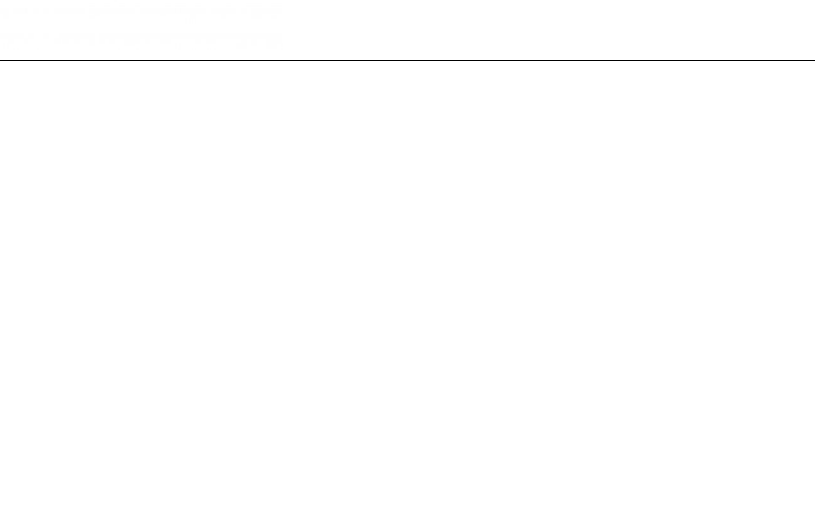
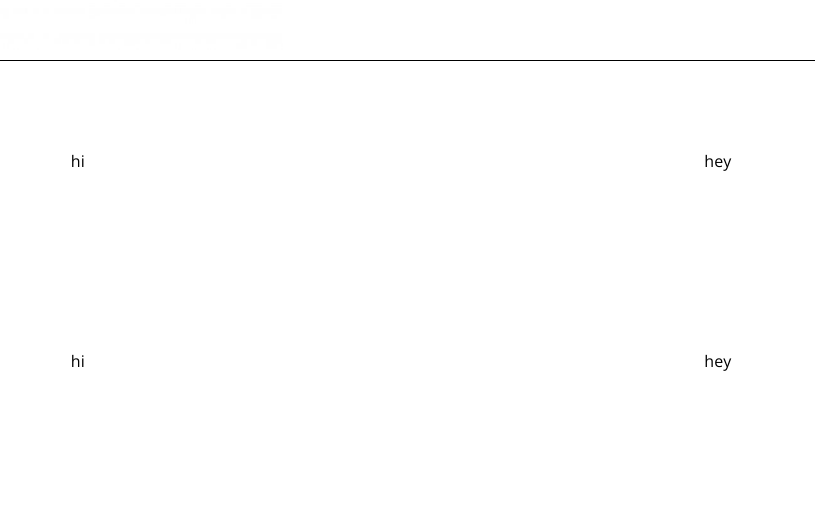
Before and after one commit to mikey-mo/mias-kitchen, a React (Create React App) app: page /about in a window 1280 px wide. Shown: the part 633-1144 px from the top of the page, without its empty margins (239-1054 px from the left). Before the commit the page ends 800 px from the top, so only its background shows below. Built offline with nearby package versions, Linux system fonts and the light colour scheme.

Commit message:
animations / other stuff

```diff
--- a/src/views/about.js
+++ b/src/views/about.js
@@ -46,10 +46,33 @@
 //   padding-bottom: 8px;
 // `;
 
-const Body = () => (
-  <section className="">
-
-  </section>
+const About = () => (
+  <div>
+    <section className="about">
+      <div className="about__column">
+        hi
+      </div>
+      <div className="about__column">
+        hey
+      </div>
+    </section>
+    <section className="about">
+      <div className="about__column">
+        hi
+      </div>
+      <div className="about__column">
+        hey
+      </div>
+    </section>
+    <section className="about">
+      <div className="about__column">
+        hi
+      </div>
+      <div className="about__column">
+        hey
+      </div>
+    </section>
+  </div>
   // <Fragment>
   //   <BodyQuote>
   //     {text.body.quote}
@@ -74,4 +97,4 @@
   // </Fragment>
 );
 
-export default Body;
+export default About;
--- a/src/views/mobile-footer.js
+++ b/src/views/mobile-footer.js
@@ -7,7 +7,11 @@
 const NavBar = () => (
   <nav className="mobile-footer">
     <div className="mobile-footer__buttons">
-      {text.navigation.routes.map((button) => <p key={button} style={{ margin: '0 14px', fontSize: '10px' }}>{button}</p>)}
+      {text.navigation.routes.map((button) =>
+        <div key={button}>
+          <p className="mobile-footer__buttons__button"  style={{ margin: '0 14px', fontSize: '10px' }}>{button}</p>
+        </div>
+      )}
     </div>
   </nav>
 );
--- a/src/views/views.scss
+++ b/src/views/views.scss
@@ -1,20 +1,66 @@
 .mobile-footer {
   width: 100%;
-  position: absolute;
+  height: 60px;
+  position: fixed;
   bottom: 0;
   z-index: 100;
+  background-color: white;
 
   &__buttons {
     border-top: 1px solid black;
-    height: 60px;
+    height: 100%;
     display: flex;
     flex-direction: row;
     justify-content: center;
     align-items: center;
     margin: 0 auto;
+
+    &__icon {
+
+    }
+
+    &__button {
+      padding: 0 20px;
+      height: 100%;
+      display: flex;
+      justify-content: center;
+      align-items: center;
+      &:active {
+        background-color: lightgray;
+      }
+    }
   }
 
   @media (min-width: 480px) {
     display: none;
   }
 }
+
+.about {
+  opacity: 0;
+  display: flex;
+  flex-direction: row;
+  justify-content: space-around;
+  width: 100%;
+  animation-name: fade-in;
+  animation-duration: 2s;
+  animation-timing-function: ease-in;
+  animation-fill-mode:forwards;
+
+  &__column {
+    display: flex;
+    flex-direction: column;
+    justify-content: center;
+    align-items: center;
+    height: 200px;
+  }
+}
+
+@keyframes fade-in {
+  from {
+    opacity: 0;
+  }
+  to {
+    opacity: 1;
+  }
+}
```
